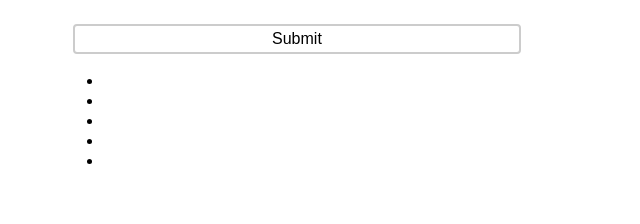
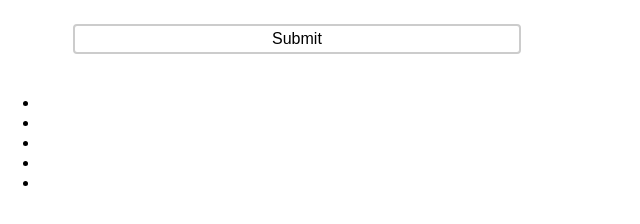
Before and after one commit to anawolfdev/psicoform, a React (Create React App) app: page / in a window 1280 px wide. Shown: the part 522-746 px from the top of the page, without its empty margins (0-640 px from the left). Built offline with nearby package versions, Linux system fonts and the light colour scheme.

Commit message:
Reorganized components

```diff
--- a/src/App.js
+++ b/src/App.js
@@ -1,6 +1,6 @@
 import React from "react";
 import "./App.css";
-import HandleForm from "./form-patient";
+import HandleForm from "./components/form-patient";
 
 function App() {
   return (
--- a/src/form-patient/handle-form.js
+++ b/src/components/form-patient/index.js
@@ -1,5 +1,6 @@
 import React, { useState } from "react";
-import RegisterPatient from "../components/register-patient";
+import RegisterPatient from "../register-patient";
+import Results from "../results";
 
 export default function HandleForm(props) {
   const [data, setData] = useState({});
@@ -26,7 +27,8 @@ export default function HandleForm(props) {
 
   return (
     <>
-      <RegisterPatient onSubmit={registerData} values={data}></RegisterPatient>
+      <RegisterPatient onSubmit={registerData}></RegisterPatient>
+      <Results values={data}></Results>
     </>
   );
 }
--- a/src/components/register-patient/index.js
+++ b/src/components/register-patient/index.js
@@ -1,6 +1,6 @@
 import React from "react";
 import Title from "../title";
-import HandleForm from "../../form-patient";
+import HandleForm from "../form-patient";
 
 export default function RegisterPatient({
   onSubmit = HandleForm,
@@ -8,8 +8,8 @@ export default function RegisterPatient({
   surname = "Apellidos ",
   phone = "Teléfono ",
   email = "Email ",
-  problem = "Descripción del problema: ",
-  values = {}
+  problem = "Descripción del problema: "
+  //values = {}
 }) {
   return (
     <>
@@ -41,14 +41,6 @@ export default function RegisterPatient({
         </label>
 
         <input type="submit"></input>
-
-        <ul>
-          <li>{values.name}</li>
-          <li>{values.surname}</li>
-          <li>{values.phone}</li>
-          <li>{values.email}</li>
-          <li>{values.problem}</li>
-        </ul>
       </form>
     </>
   );
--- /dev/null
+++ b/src/components/results/index.js
@@ -0,0 +1,15 @@
+import React from "react";
+
+export default function Results({ values = {} }) {
+  return (
+    <>
+      <ul>
+        <li>{values.name}</li>
+        <li>{values.surname}</li>
+        <li>{values.phone}</li>
+        <li>{values.email}</li>
+        <li>{values.problem}</li>
+      </ul>
+    </>
+  );
+}
--- a/src/form-patient/index.js
+++ /dev/null
@@ -1,2 +0,0 @@
-import HandleForm from "./handle-form";
-export default HandleForm;
--- a/src/results/index.js
+++ /dev/null
@@ -1,6 +0,0 @@
-/*import React from "react";
-import HandleForm from "../form-patient"
-
-export default function Results() {
-  return <HandleForm></HandleForm>;
-}*/
```
